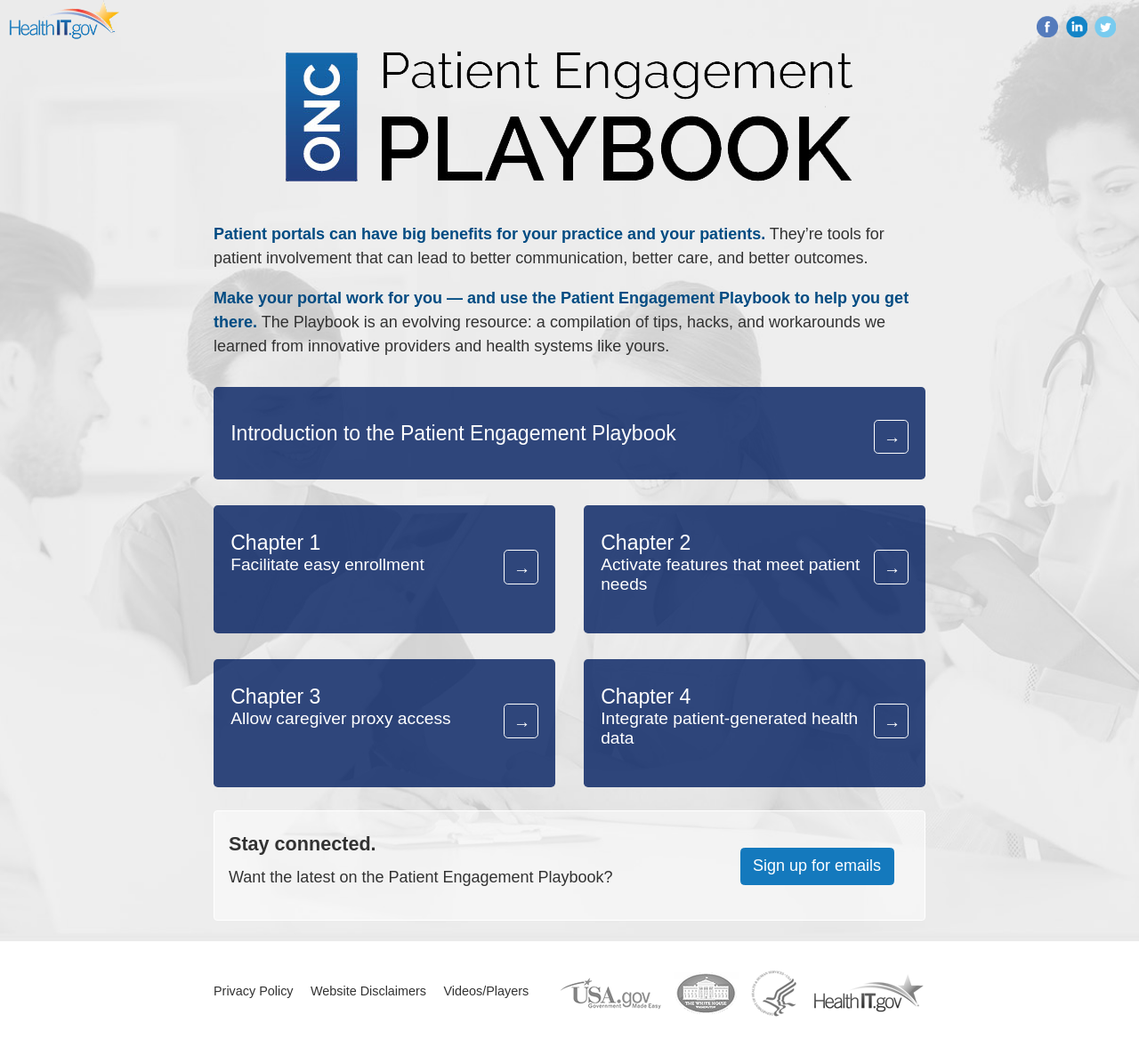
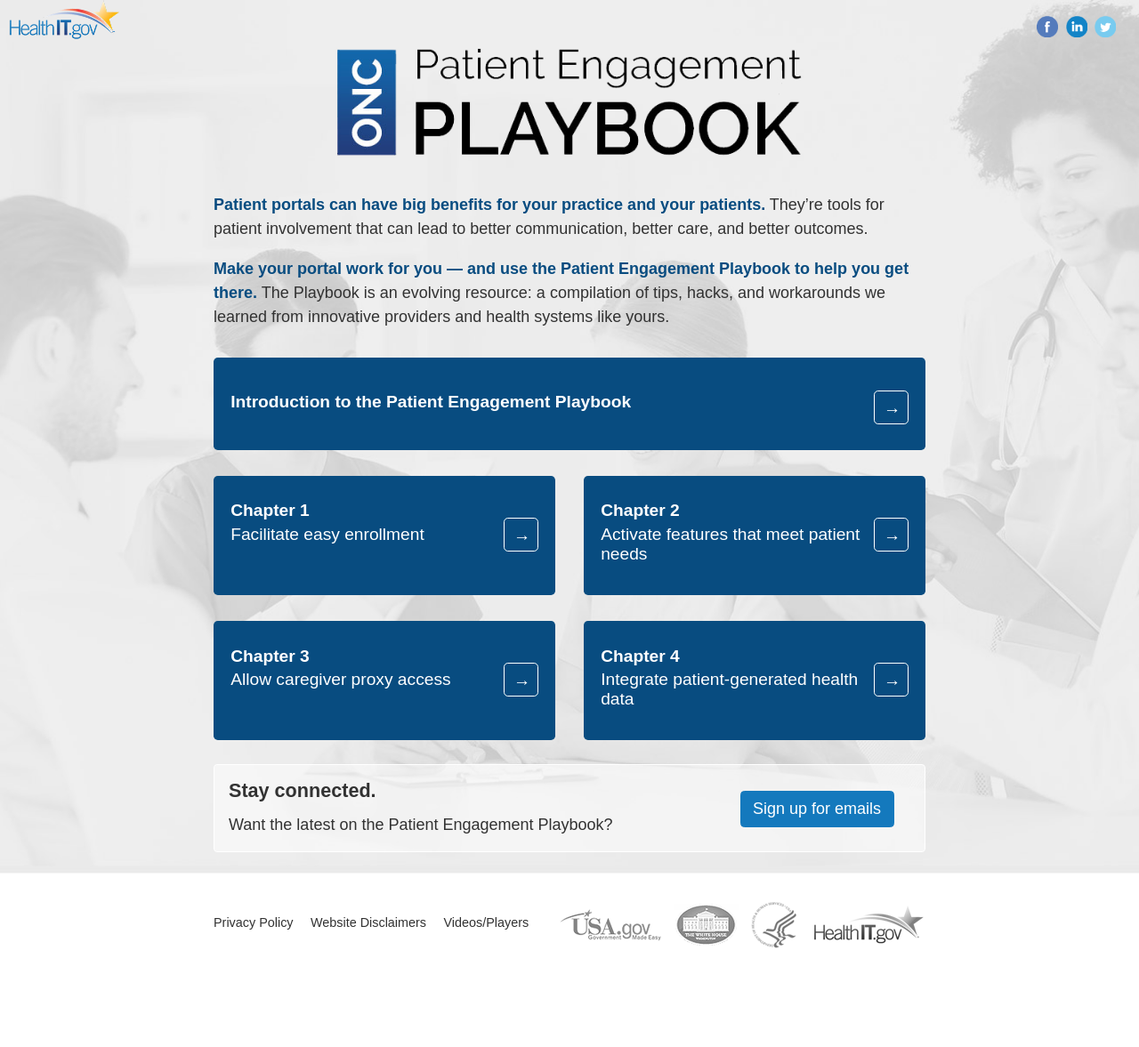
Before and after one commit to SriGovHealth/ONCHITPlaybook, a Jekyll site: the page built from _content/homepage.html, in a window 1280 px wide. Shown: the whole page at 89% size. Built offline with Jekyll 4.4.1, drawn with Linux system fonts in a browser that asks for light colours; after the commit the page ends 1100 px from its top, so only the background shows below that.

Commit message:
Homepage updates

```diff
--- a/_content/homepage.html
+++ b/_content/homepage.html
@@ -13,7 +13,7 @@ og-poster: ""
     <div class="row">
       <div class="grid-12">
         <h1 class="visually-hidden">ONC Patient Engagement Playbook</h1>
-        <p class="text-center"><img src="{{ "/img/site-logo-large.png" | prepend: site.baseurl }}" alt=""></p>
+        <p class="text-center"><img src="{{ "/img/site-logo-large.png" | prepend: site.baseurl }}" class="onc-logo" alt=""></p>
       </div>
     </div>
     <div class="row">
@@ -51,7 +51,7 @@ og-poster: ""
               <p class="h3">Stay connected.</p>
               <p>Want the latest on the Patient Engagement Playbook?</p>
             </div>
-            <div class="grid-3 space-top-4">
+            <div class="grid-3 space-top-2">
               <p><a href="#" class="btn btn-chapter">Sign up for emails</a></p>
             </div>
           </div>
--- a/_sass/_layout.scss
+++ b/_sass/_layout.scss
@@ -498,8 +498,13 @@
   }
 }
 
+.onc-logo {
+  max-width: 100%;
+  width: 30em;
+}
+
 .home-highlight {
-  color: $blue-dark;
+  color: $blue-home;
 }
 
 .stay-connected {
@@ -507,6 +512,14 @@
   background-color: $white-trans-50;
   border: 1px solid $white;
   border-radius: .25em;
-  padding: 0 1em 1em;
+  padding: .25em 1em 1em;
   margin-top: .75em;
+
+  .h3 {
+    margin-top: .5em;
+  }
+
+  p {
+    margin-bottom: 0;
+  }
 }
--- a/_sass/_patterns.scss
+++ b/_sass/_patterns.scss
@@ -884,12 +884,12 @@
 
 .btn-landing,
 .btn-landing-tall {
-  background-color: $blue-darker;
-  background-color: $blue-darker-trans-80;
+  background-color: $blue-home;
   border-radius: .25em;
   color: $white;
   display: block;
   font-size: 1.2em;
+  font-family: $font-header;
   margin: .75em 0;
   padding: 1.5em 3.5em 1.5em 1em;
   position: relative;
@@ -898,8 +898,8 @@
   .section-title {
     color: $white;
     display: block;
-    font-family: $font-header;
-    font-size: 1.2em;
+    font-weight: 700;
+    margin-bottom: .25em;
   }
 
   .btn-arrow {
@@ -915,17 +915,17 @@
 
   &:hover,
   &:focus {
-    background-color: $blue-dark;
-    color: $yellow;
+    background-color: $green;
+    color: $black;
 
     .section-title {
-      color: $yellow;
+      color: $black;
     }
 
     .btn-arrow {
       background-color: $white;
       border-color: transparent;
-      color: $blue-dark;
+      color: $green;
 
     }
   }
@@ -938,7 +938,7 @@
 
 .btn-landing-tall {
   @include bp($medium-2) {
-    min-height: 7.5em;
+    min-height: 7em;
   }
 }
 
--- a/_sass/_variables.scss
+++ b/_sass/_variables.scss
@@ -18,6 +18,7 @@ $green-lightest:        #c8f3e5;
 $off-white:             #f0f6f9;
 $gray-lighter:          #e4e4e5;
 $blue:                  #1479bd;
+$blue-home:             #084c80;
 $blue-light:            #1688d4;
 $blue-dark:             #004b82;
 $blue-dark-trans-80:    rgba($blue-dark, .8);
```
